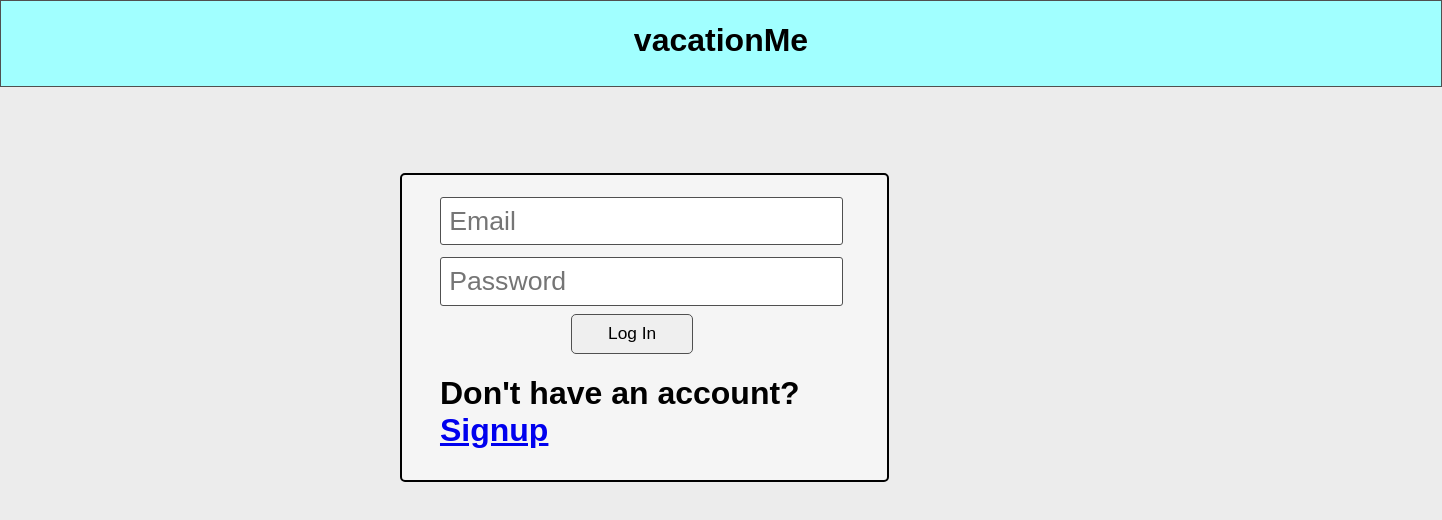
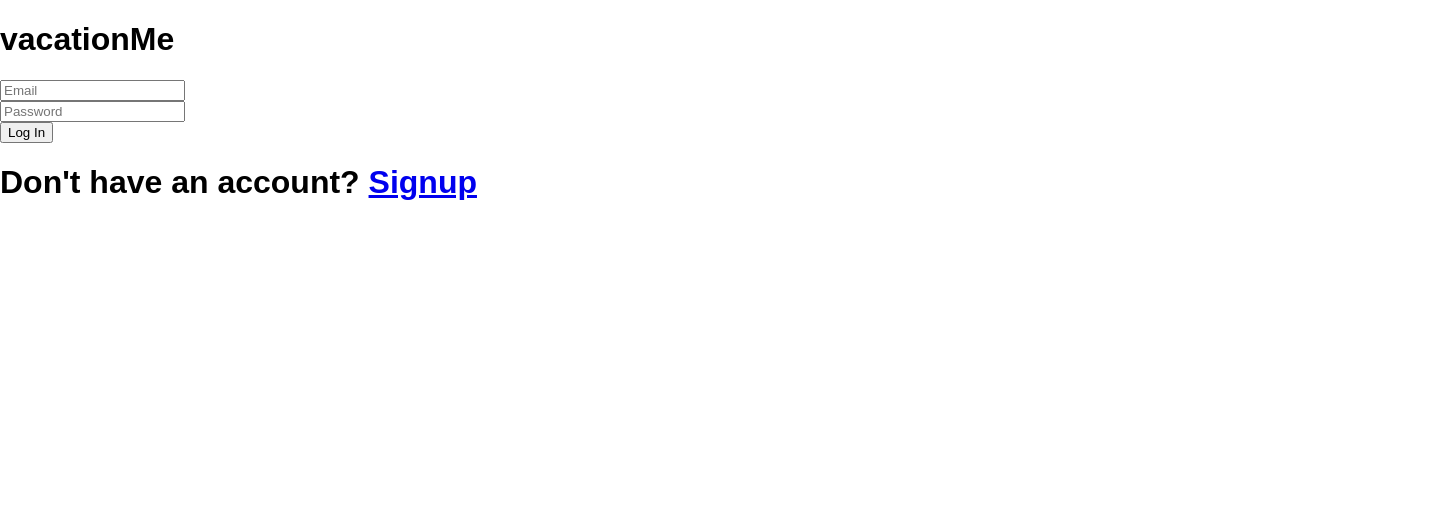
Before and after one commit to GoodGuyGuf/vacationMe-frontend, a React (Create React App) app: page /login in a window 1280 px wide. Shown: the top 520 px of the page, 1442 px wide, since content can reach past the window. Built offline with nearby package versions, Linux system fonts and the light colour scheme; no server answers; a web font is replaced by a local one.

Commit message:
commented out CSS for CSS refactoring from scratch

```diff
--- a/src/css/App.css
+++ b/src/css/App.css
@@ -1,4 +1,4 @@
-html{
+/* html{
     background-color: rgb(236, 236, 236);
 }
 
@@ -62,7 +62,7 @@ html{
     background-color: rgb(0, 53, 53);
 }
 
-/* This marks the end of the login page */
+// This marks the end of the login page
 
 #signup{
     text-align: center;
@@ -92,7 +92,7 @@ html{
     transition-duration: 1s;
 }
 
-/* This marks the end of the signup page */
+// This marks the end of the signup page
 
 #NavBar{
     background-color: rgb(161, 255, 255);
@@ -236,11 +236,11 @@ article[id^="comment_"]{
     padding: 1%;
     width: 20%;
     font-size: 13pt;
-}
+} */
 
 /* This is the end of the home page */
 
-#userInfo{
+/* #userInfo{
     text-align: center;
 }
 
@@ -300,6 +300,6 @@ h5#userposts{
     height: 50px;
     width: 100px;
     font-size: 13pt;
-}
+} */
 
 /* This is the end of the Profile page */
```
